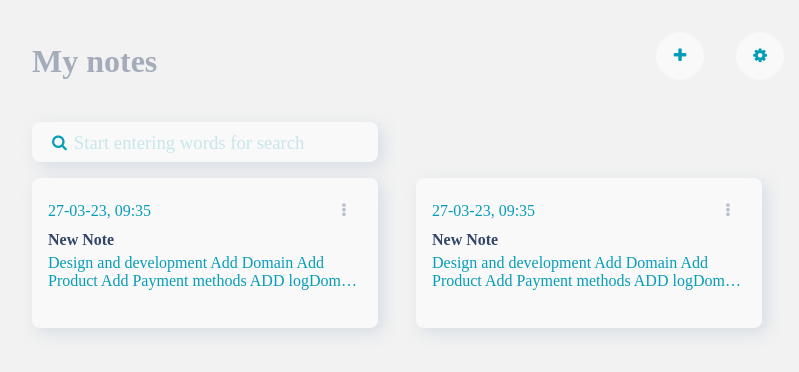
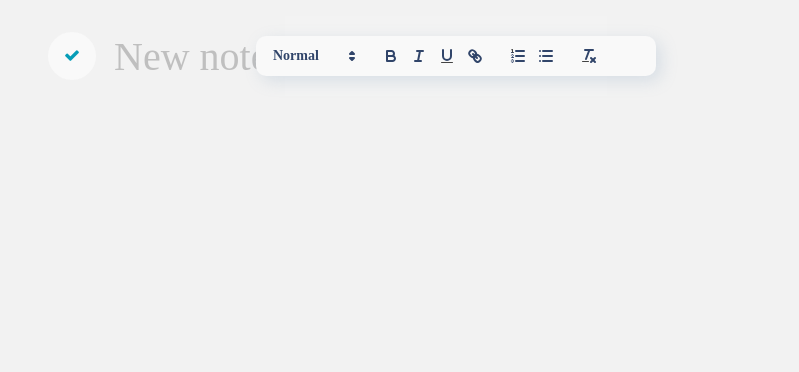
Before and after one commit to leonn00albert/min-notes, a React (Create React App) app: page / in a window 1280 px wide. Both pictures are taken after a click on the button 904 px from the left and 56 px from the top of the page. Shown: the top 372 px of the page, without its empty margins (224-1023 px from the left). Built offline with nearby package versions, Linux system fonts and the light colour scheme.

Commit message:
add save to local storage

```diff
--- a/src/App.js
+++ b/src/App.js
@@ -2,40 +2,52 @@ import { Editor } from "./Components/Editor";
 import './App.css';
 import { Home } from "./Components/Home";
 import { useEffect, useState } from "react";
+import Note from "./Util/Note";
 
+const example = {
+  date: new Date(),
+  title: "New Note",
+  content: "Design and development Add  Domain Add Product Add Payment methods ADD logDomain Add Pr"
+}
 
 function App() {
   const [show, setShow] = useState({ type: "home" });
+  const [notes, setNotes] = useState([]);
+  const handleShow = () => {
 
-  const handleShow = () => {
     console.log(show.type)
-    if (show.type = 'home') {
+    if (show.type === 'home') {
       setShow(
         { type: "editor" }
       )
     }
-    if (show.type = 'editor') {
+    if (show.type === 'editor') {
       setShow(
         { type: "home" }
       )
     }
-
-
   }
 
+  const createNote = (filename, title,content)=>{
+
+    localStorage.setItem("note_" + filename, JSON.stringify(new Note(title, content)))
+  }
+
+  localStorage.setItem('note_',JSON.stringify(example));
   useEffect(()=> {},[show])
 
   function render() {
-    if (show.type = 'home') {
-      return <Home handleShow={handleShow} />;
+    if (show.type === 'home') {
+      return <Home notes={notes} handleShow={handleShow} />;
     }
 
-    if (show.type = 'editor') {
-      return <Editor handleShow={handleShow} />;
+    if (show.type === 'editor') {
+      return <Editor  createNote={createNote} handleShow={handleShow} />;
     }
   }
 
-
+useEffect(()=>{
+setNotes(Object.values(localStorage).map(note => JSON.parse(note)))} ,[])
 
 
   return (
--- a/src/Components/Card.js
+++ b/src/Components/Card.js
@@ -1,13 +1,13 @@
-export const Card = () => {
+export const Card = ({note}) => {
     return (
         <div className="card">
             <div className="card-body">
                 <div className="card-header">
-                    <p className="card-date">27-03-23, 09:35</p>
+                    <p className="card-date">{note.date}</p>
                     <p> <i className="fa fa-ellipsis-v"></i>  </p>
                 </div>
-                <p className="card-title"> New Note </p>
-                <p className="card-content">Design and development Add  Domain Add Product Add Payment methods ADD logDomain Add Product Add Payment methods ADD log Domain Add Product Add Payment methods ADD logo Add reviews Add policies Add shipping Add graphics ADD SEO ADD </p>
+                <p className="card-title"> {note.title} </p>
+                <p className="card-content">{note.content}</p>
             </div>
 
         </div>
--- a/src/Components/CardSection.js
+++ b/src/Components/CardSection.js
@@ -1,10 +1,11 @@
 import { Card } from "./Card"
 
-export const CardSection = () => {
+export const CardSection = ({notes}) => {
     return (
+
         <div className="card-section">
-                 <Card />
-                 <Card />
+                {notes.map(note =>  <Card note={note} />)}
+
          </div>
 
 
--- a/src/Components/Editor.js
+++ b/src/Components/Editor.js
@@ -1,11 +1,28 @@
+import { useState } from "react";
 import { TextEditor } from "./TextEditor"
 import { Toolbar } from "./ToolBar"
 
-export function Editor({handleShow}) {
+export function Editor({handleShow, createNote}) {
+    const [content, setContent] = useState({});
+    const [title, setTitle] = useState("");
+
+    const handleSave = () => {
+        createNote(title,content);
+
+    }
+
+    const getContent = (val) => {
+        setContent(val)
+    }
+    const getTitle = (event) =>{
+        setTitle(event.target.value)
+    }
+
+
     return (
         <div className="editor container">
-            <Toolbar handleShow={handleShow}/>
-            <TextEditor />
+            <Toolbar handleSave={handleSave} value={title} handleShow={handleShow} handleChange={getTitle}/>
+            <TextEditor  value={content} handleChange={getContent}/>
         </div>
     )
 }
--- a/src/Components/Home.js
+++ b/src/Components/Home.js
@@ -2,12 +2,12 @@ import { CardSection } from "./CardSection";
 import { SearchBar } from "./SearchBar";
 import { SettingsBar } from "./SettingsBar";
 
-export const Home = ({handleShow}) => {
+export const Home = ({handleShow, notes}) => {
     return (
         <div className="home container">
             <SettingsBar handleShow={handleShow} />
             <SearchBar />
-            <CardSection />
+            <CardSection notes={notes} />
         </div>
     );
 }
--- a/src/Components/TextEditor.js
+++ b/src/Components/TextEditor.js
@@ -2,8 +2,8 @@ import React, { useState } from 'react';
 import ReactQuill from 'react-quill';
 import 'react-quill/dist/quill.snow.css';
 
-export function TextEditor() {
-  const [value, setValue] = useState('');
+export function TextEditor({handleChange, value}) {
 
-  return <ReactQuill theme="snow" value={value} onChange={setValue} />;
+
+  return <ReactQuill theme="snow"  value={value} onChange={handleChange} />;
 }
--- a/src/Components/ToolBar.js
+++ b/src/Components/ToolBar.js
@@ -1,10 +1,12 @@
 import { useState } from "react"
 
-export function Toolbar({handleShow}) {
+export function Toolbar({handleShow,handleChange, value, handleSave}) {
     const [icon, setIcon] = useState({type: "check", html: <i className="fa fa-check"></i>});
     const handeClick = ()=> {
         if(icon.type === "check"){
+            handleSave();
             setIcon({type: "arrow-left", html: <i className="fa fa-arrow-left"></i>})
+
         }
         if(icon.type === "arrow-left"){
             handleShow();
@@ -15,7 +17,7 @@ export function Toolbar({handleShow}) {
 
         <div className="file-name-section">
         <button onClick={handeClick} className="file-save-button circle-button">{icon.html}</button>
-        <input type="text" className="file-name-input" placeholder="New note" />
+        <input onChange={handleChange} value={value} type="text" className="file-name-input" placeholder="New note" />
          </div>
     )
 }
--- /dev/null
+++ b/src/Util/Note.js
@@ -0,0 +1,14 @@
+const  notePrototype = {
+    title : "",
+    content :""
+
+}
+
+function Note(title, content){
+    this.title = title;
+    this.content = content;
+    this.date = new Date();
+}
+Note.prototype =notePrototype;
+
+export default Note;
```
